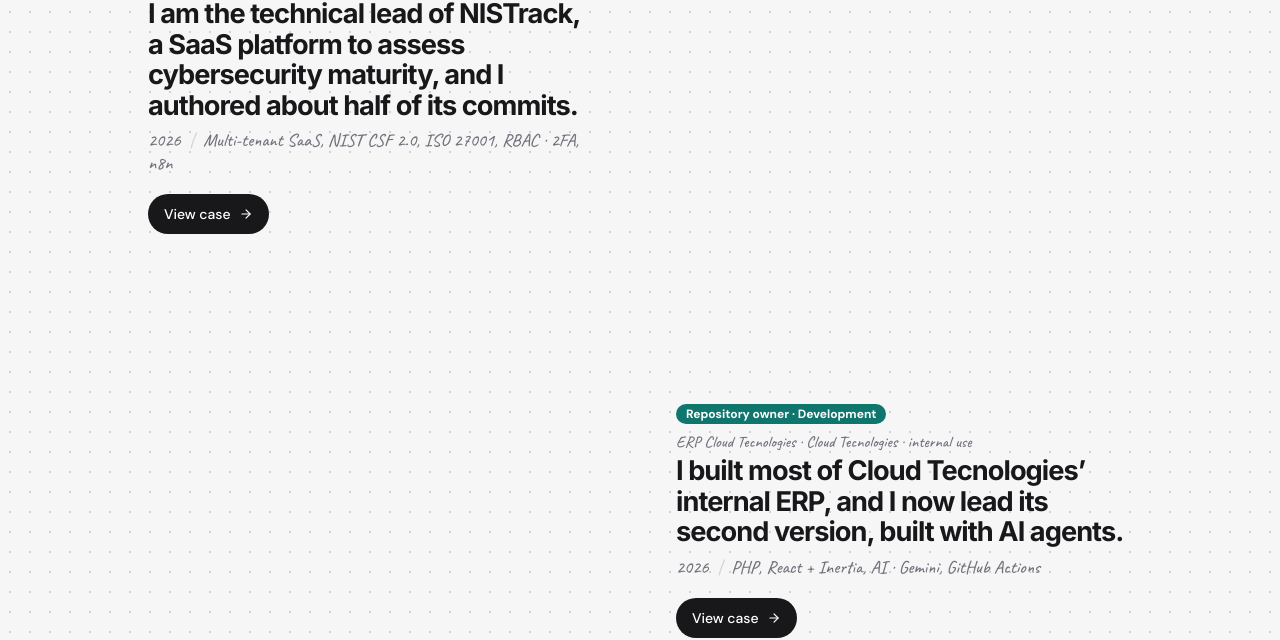
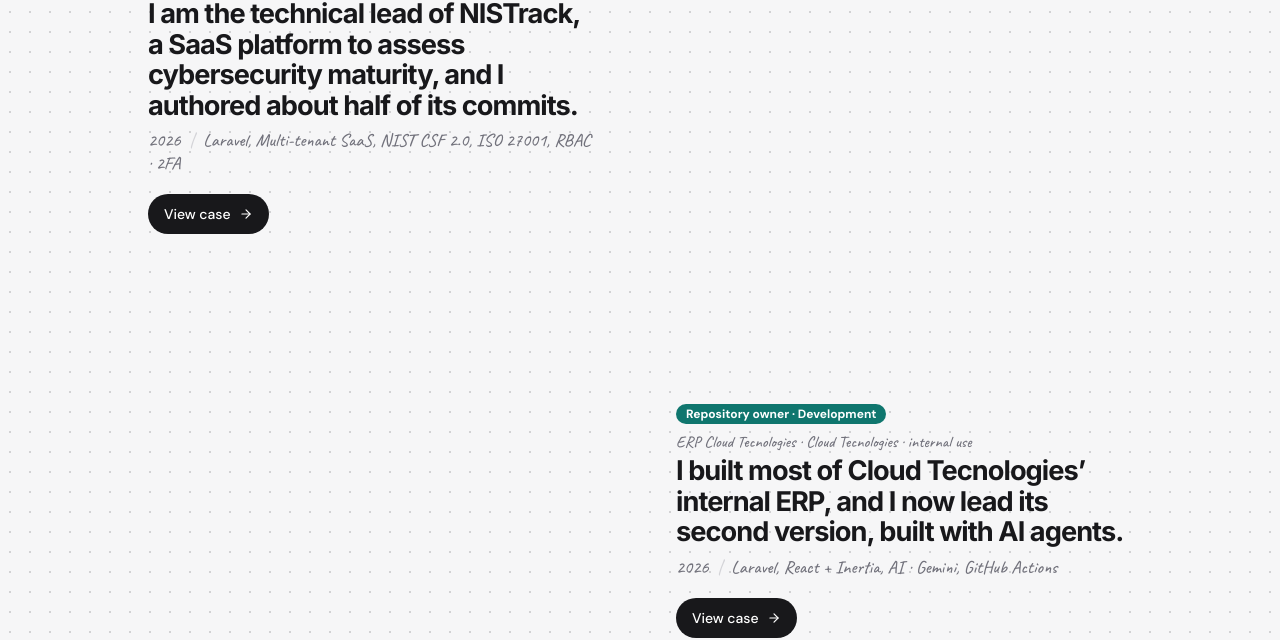
Before and after one commit to rod14x/rodrigo-cruz-portfolio, a React (Vite) app: page / in a window 1280 px wide. Shown: the part 1318-1958 px from the top of the page. Built offline with nearby package versions, Linux system fonts and the light colour scheme.

Commit message:
NISTrack y ERP: stack Laravel
Co-Authored-By: Claude Opus 5.5 <noreply@anthropic.com>

```diff
--- a/src/content.js
+++ b/src/content.js
@@ -22,7 +22,7 @@ export const contact = {
 
 // Habilidades agrupadas (sin niveles). Los nombres de los grupos están en content.<idioma>.about.groups.
 export const skills = [
-  { key: 'dev', items: ['TypeScript', 'JavaScript', 'PHP', 'Astro', 'React.js', 'Spring Boot', 'PostgreSQL', 'Desarrollo full stack|Full-stack development', 'Desarrollo de software|Software development', 'Debugging', 'Ingeniería|Engineering'] },
+  { key: 'dev', items: ['TypeScript', 'JavaScript', 'PHP', 'Laravel', 'Astro', 'React.js', 'Spring Boot', 'PostgreSQL', 'Desarrollo full stack|Full-stack development', 'Desarrollo de software|Software development', 'Debugging', 'Ingeniería|Engineering'] },
   { key: 'devops', items: ['GitHub', 'GitFlow', 'CI/CD', 'SSH'] },
   { key: 'security', items: ['Ciberseguridad|Cybersecurity', 'NIST', 'ISO 27001', 'Seguridad de aplicaciones web|Web application security', 'Ethical hacking', 'Pruebas de penetración|Penetration testing', 'Evaluación de vulnerabilidades|Vulnerability assessment', 'Seguridad de redes|Network security'] },
   { key: 'infra', items: ['Redes|Networking', 'Mantenimiento de equipos|Computer maintenance'] },
@@ -39,8 +39,8 @@ export const skills = [
 // `tint`: color de fondo del marco de la captura.
 // Los textos de cada caso están en content.<idioma>.projects.items.<key>.
 export const projects = [
-  { key: 'nistrack', name: 'NISTrack', image: 'nistrack', art: 'deploy', live: 'https://www.nistrack.com', year: '2026', tags: ['SaaS multitenant|Multi-tenant SaaS', 'NIST CSF 2.0', 'ISO 27001', 'RBAC · 2FA', 'n8n'], tabs: ['software', 'security'], tint: '#dfe3f1' },
-  { key: 'erp', name: 'ERP Cloud Tecnologies', image: 'erp', art: 'erp', year: '2026', tags: ['PHP', 'React + Inertia', 'IA · Gemini|AI · Gemini', 'GitHub Actions'], tabs: ['software', 'security'], tint: '#e3e6ec' },
+  { key: 'nistrack', name: 'NISTrack', image: 'nistrack', art: 'deploy', live: 'https://www.nistrack.com', year: '2026', tags: ['Laravel', 'SaaS multitenant|Multi-tenant SaaS', 'NIST CSF 2.0', 'ISO 27001', 'RBAC · 2FA'], tabs: ['software', 'security'], tint: '#dfe3f1' },
+  { key: 'erp', name: 'ERP Cloud Tecnologies', image: 'erp', art: 'erp', year: '2026', tags: ['Laravel', 'React + Inertia', 'IA · Gemini|AI · Gemini', 'GitHub Actions'], tabs: ['software', 'security'], tint: '#e3e6ec' },
   { key: 'termometro', name: 'Termómetro de Resiliencia|Resilience Thermometer', image: 'termometro', art: 'termometro', live: 'https://termometro.cloud-tecnologies.pe', year: '2026', tags: ['NIST SP 800-34', 'TanStack Start', 'PostgreSQL', 'PDF en servidor|Server-side PDF'], tabs: ['software', 'security'], tint: '#e7e5e2' },
   { key: 'web-cloud', name: 'Web Cloud Tecnologies|Cloud Tecnologies website', image: 'web-cloud', art: 'deploy', live: 'https://www.cloud-tecnologies.pe', year: '2026', tags: ['Astro', 'Preact', 'WebGL', 'Vercel'], tabs: ['software'], tint: '#ece6e0' },
   { key: 'keptai', name: 'KeptAI', image: 'keptai', art: 'keptai', year: '2026', tags: ['React', 'TypeScript', 'Spring Boot', 'PostgreSQL'], tabs: ['software'], tint: '#dde6ee' },
@@ -111,7 +111,7 @@ export const content = {
             'V1: correcciones de seguridad tras una prueba con Kali Linux.',
             'V1: asistente con IA (Gemini) que responde sobre los datos reales del ERP.',
             'V1: despliegue a producción en cPanel con un único script SQL de instalación, y cierre de una fuga de logs y archivos de prueba que se publicaban.',
-            'V2: migración a PHP con React e Inertia, con pruebas automatizadas, integración continua en GitHub Actions y documentación de decisiones y despliegue.',
+            'V2: migración a Laravel con React e Inertia, con pruebas automatizadas, integración continua en GitHub Actions y documentación de decisiones y despliegue.',
           ],
           team: 'V1: éramos tres. Según git, firmé 76 de los 120 commits y cerca del 73 % del código propio que sigue vivo. Los otros dos hicieron el módulo de cotizaciones y el motor financiero, las alertas por correo, el arrastrar y soltar del Kanban y los reportes en PDF. V2: soy el único desarrollador humano y trabajo con agentes de IA (Claude Code, entre otros); el historial no separa lo que escribieron ellos de lo que escribí yo. Yo defino el trabajo, reviso y fusiono los 58 Pull Requests.',
           evidence: [{ label: 'Historial de git de los dos repositorios (privados)' }],
@@ -317,7 +317,7 @@ export const content = {
             'V1: security fixes after a test with Kali Linux.',
             'V1: AI assistant (Gemini) that answers questions about the ERP’s real data.',
             'V1: production deployment on cPanel with a single SQL install script, and closing a leak of logs and test files that were being published.',
-            'V2: migration to PHP with React and Inertia, with automated tests, continuous integration on GitHub Actions and documented decisions and deployment.',
+            'V2: migration to Laravel with React and Inertia, with automated tests, continuous integration on GitHub Actions and documented decisions and deployment.',
           ],
           team: 'V1: there were three of us. According to git, I authored 76 of the 120 commits and about 73% of the project’s own code that is still live. The other two built the quotes module and the financial engine, the email alerts, the Kanban drag and drop and the PDF reports. V2: I am the only human developer and I work with AI agents (Claude Code, among others); the history does not separate what they wrote from what I wrote. I define the work and review and merge the 58 Pull Requests.',
           evidence: [{ label: 'Git history of both (private) repositories' }],
```
Also changed, not shown: 1 other file (tests, documents, lock files or other folders).
